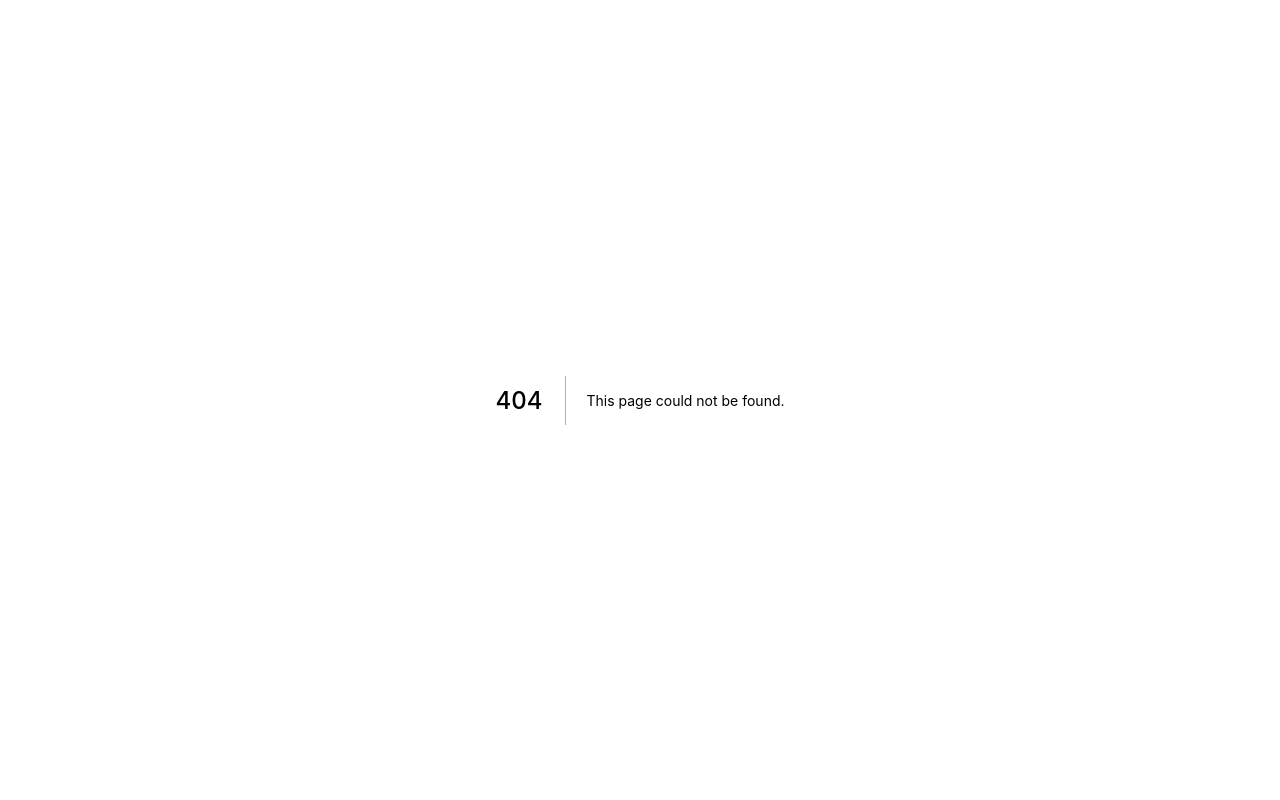
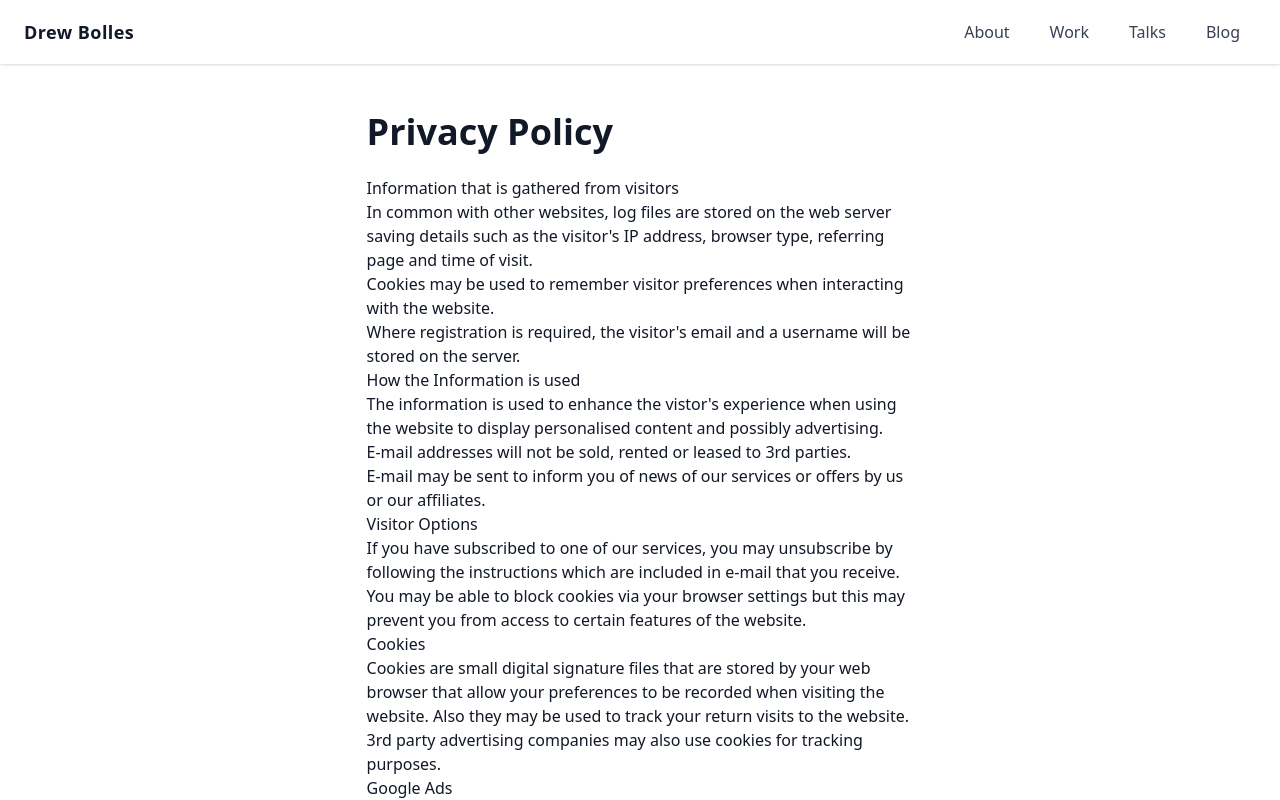
Before and after one commit to drewbolles/website, a Next.js app: page /privacy-policy in a window 1280 px wide. Before the commit this address had no page. Shown: the top 800 px of the page. Built offline with nearby package versions, Linux system fonts and the light colour scheme; what @tailwindcss/typography would draw is missing.

Commit message:
add priv policy page

```diff
--- /dev/null
+++ b/src/pages/privacy-policy.tsx
@@ -0,0 +1,90 @@
+import * as React from 'react';
+import Layout from '../components/Layout/Layout';
+import Main from '../components/Layout/Main';
+import PageTitle from '../components/PageTitle';
+
+export default function PrivacyPolicy(): JSX.Element {
+  return (
+    <Layout title="Privacy Policy">
+      <Main>
+        <div className="container max-w-prose">
+          <PageTitle>Privacy Policy</PageTitle>
+          <div className="prose">
+            <h2>Information that is gathered from visitors</h2>
+            <p>
+              In common with other websites, log files are stored on the web
+              server saving details such as the visitor&apos;s IP address,
+              browser type, referring page and time of visit.
+            </p>
+
+            <p>
+              Cookies may be used to remember visitor preferences when
+              interacting with the website.
+            </p>
+
+            <p>
+              Where registration is required, the visitor&apos;s email and a
+              username will be stored on the server.
+            </p>
+
+            <h2>How the Information is used</h2>
+            <p>
+              The information is used to enhance the vistor&apos;s experience
+              when using the website to display personalised content and
+              possibly advertising.
+            </p>
+
+            <p>
+              E-mail addresses will not be sold, rented or leased to 3rd
+              parties.
+            </p>
+
+            <p>
+              E-mail may be sent to inform you of news of our services or offers
+              by us or our affiliates.
+            </p>
+
+            <h2>Visitor Options</h2>
+            <p>
+              If you have subscribed to one of our services, you may unsubscribe
+              by following the instructions which are included in e-mail that
+              you receive.
+            </p>
+
+            <p>
+              You may be able to block cookies via your browser settings but
+              this may prevent you from access to certain features of the
+              website.
+            </p>
+
+            <h2>Cookies</h2>
+            <p>
+              Cookies are small digital signature files that are stored by your
+              web browser that allow your preferences to be recorded when
+              visiting the website. Also they may be used to track your return
+              visits to the website.
+            </p>
+
+            <p>
+              3rd party advertising companies may also use cookies for tracking
+              purposes.
+            </p>
+
+            <h2>Google Ads</h2>
+            <p>Google, as a third party vendor, uses cookies to serve ads.</p>
+
+            <p>
+              Google&apos;s use of the DART cookie enables it to serve ads to
+              visitors based on their visit to sites they visit on the Internet.
+            </p>
+
+            <p>
+              Website visitors may opt out of the use of the DART cookie by
+              visiting the Google ad and content network privacy policy.
+            </p>
+          </div>
+        </div>
+      </Main>
+    </Layout>
+  );
+}
```
